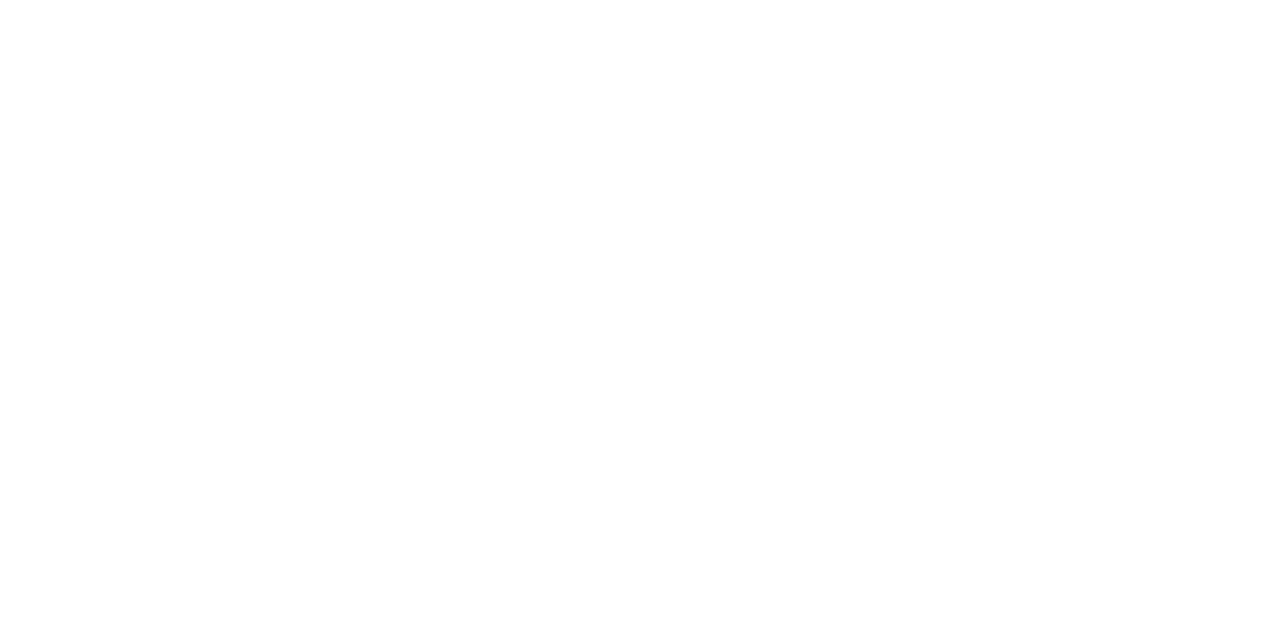
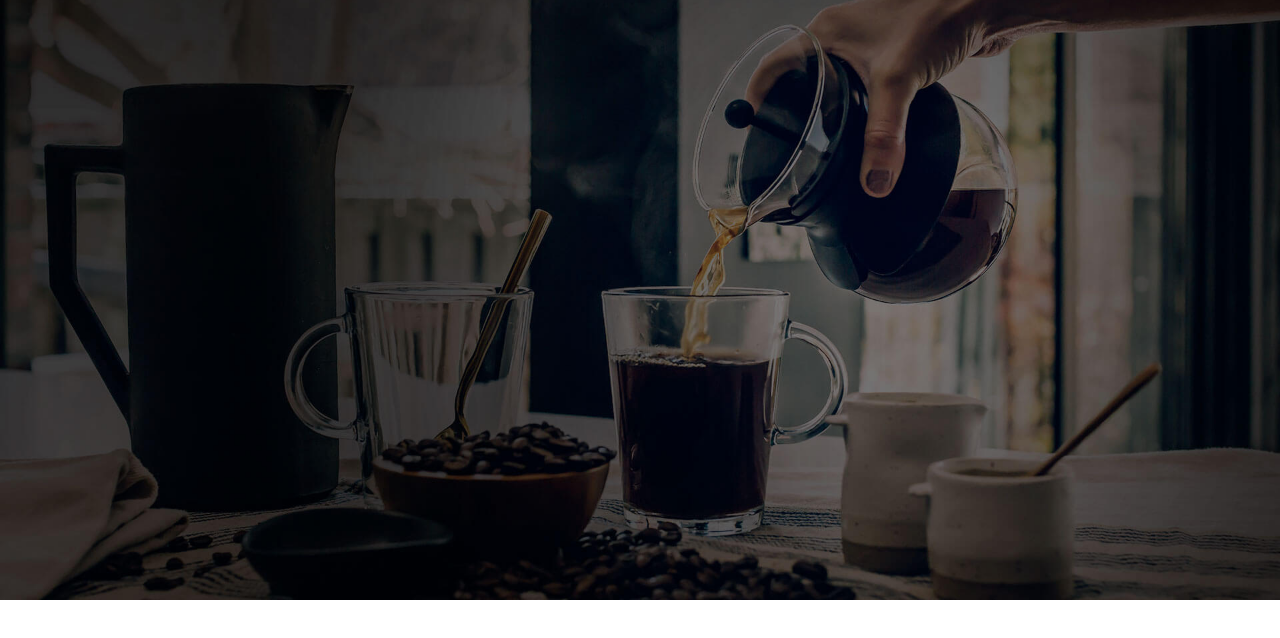
Before and after one commit to BenjaCode/BlogCafe, a plain HTML site: page index.html in a window 1280 px wide. Drawn offline with Linux system fonts and the light colour scheme.

Commit message:
Header - styles.css

```diff
--- a/assets/css/styles.css
+++ b/assets/css/styles.css
@@ -77,3 +77,13 @@ img{
     width: 90%;
     margin: 0 auto;
 }
+
+/* -- Header -- */
+
+.header{
+    background-image: url(../img/banner.jpg);
+    height: 60rem;
+    background-size: cover;
+    background-repeat: no-repeat;
+    background-position: center;
+}
```
